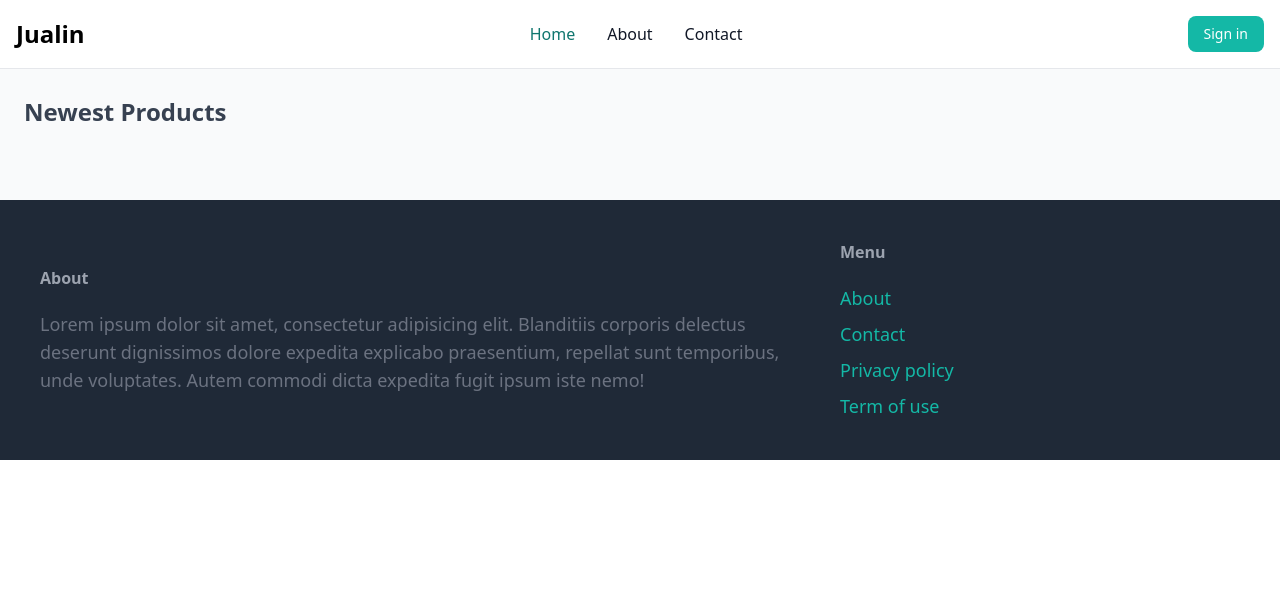
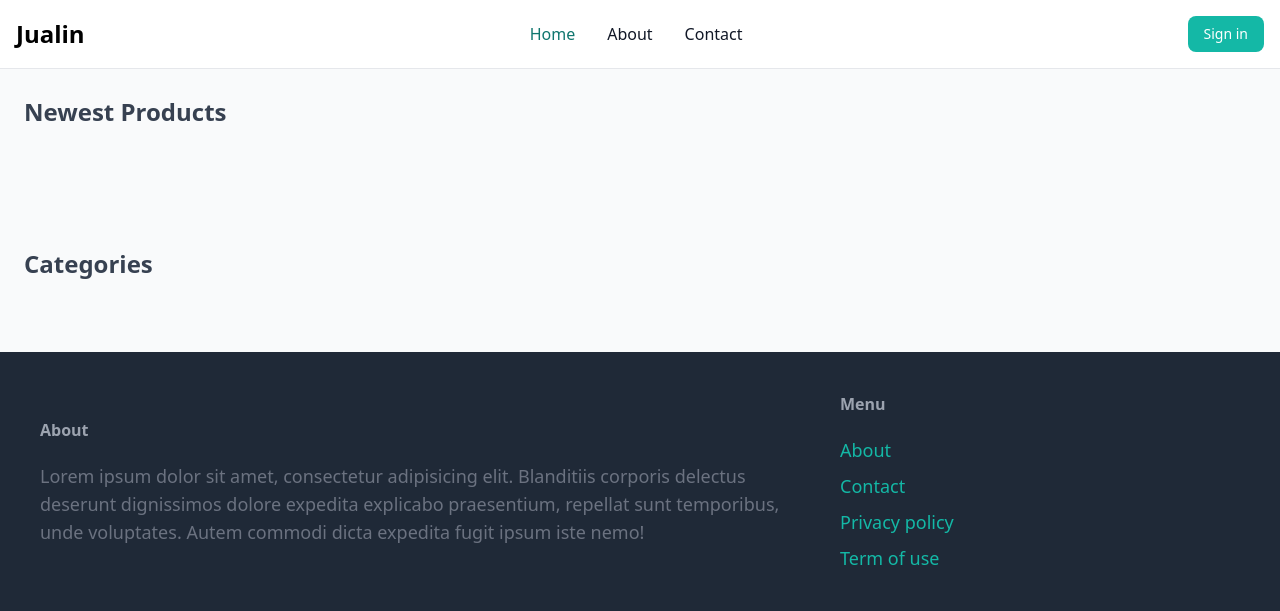
Before and after one commit to Dikihmd01/jualin, a Django app: page / in a window 1280 px wide. Shown: the top 611 px of the page. Run offline with Django 4.2, Linux system fonts and the light colour scheme; data that the repository does not hold is empty; some libraries are stand-ins or nearby versions.

Commit message:
Add: home content - categories

```diff
--- a/core/templates/core/index.html
+++ b/core/templates/core/index.html
@@ -32,4 +32,17 @@
             {% endfor %}
         </div>
     </div>
+
+    <div class="px-6 py-12 rounded-xl">
+        <h2 class="mb-6 text-gray-700 text-2xl font-bold">Categories</h2>
+
+        <div class="grid grid-cols-3 gap-3">
+            {% for category in categories %}
+                <a href="#" class="block max-w-sm p-6 bg-white border border-gray-200 rounded-lg shadow hover:bg-gray-100 dark:bg-gray-800 dark:border-gray-700 dark:hover:bg-gray-700">
+                    <h5 class="mb-2 text-2xl font-bold tracking-tight text-gray-900 dark:text-white">{{ category.name }}</h5>
+                    <p class="font-normal text-gray-700 dark:text-gray-400">{{ category.products.count }} Products</p>
+                </a>
+            {% endfor %}
+        </div>
+    </div>
 {% endblock %}
```
